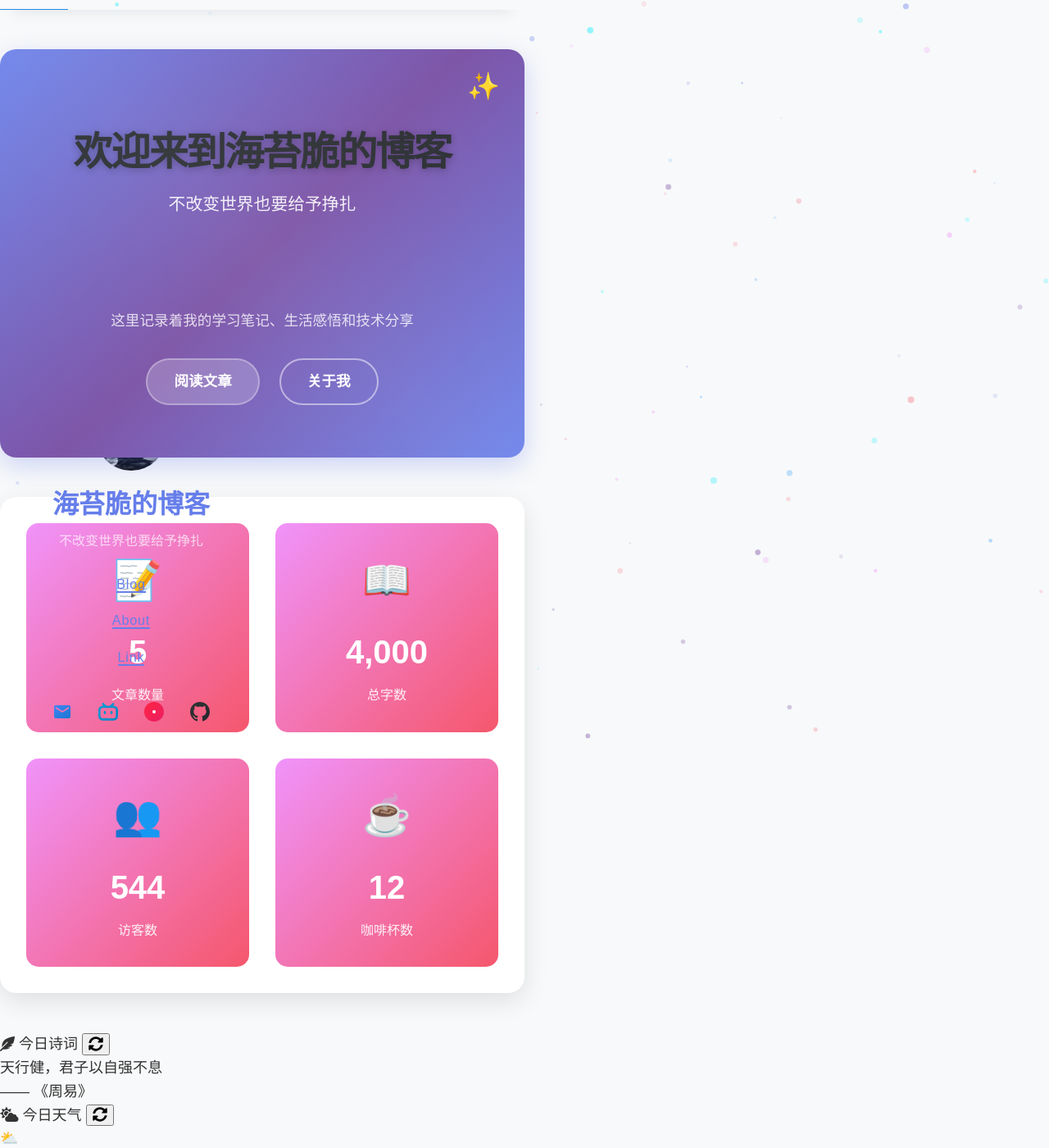
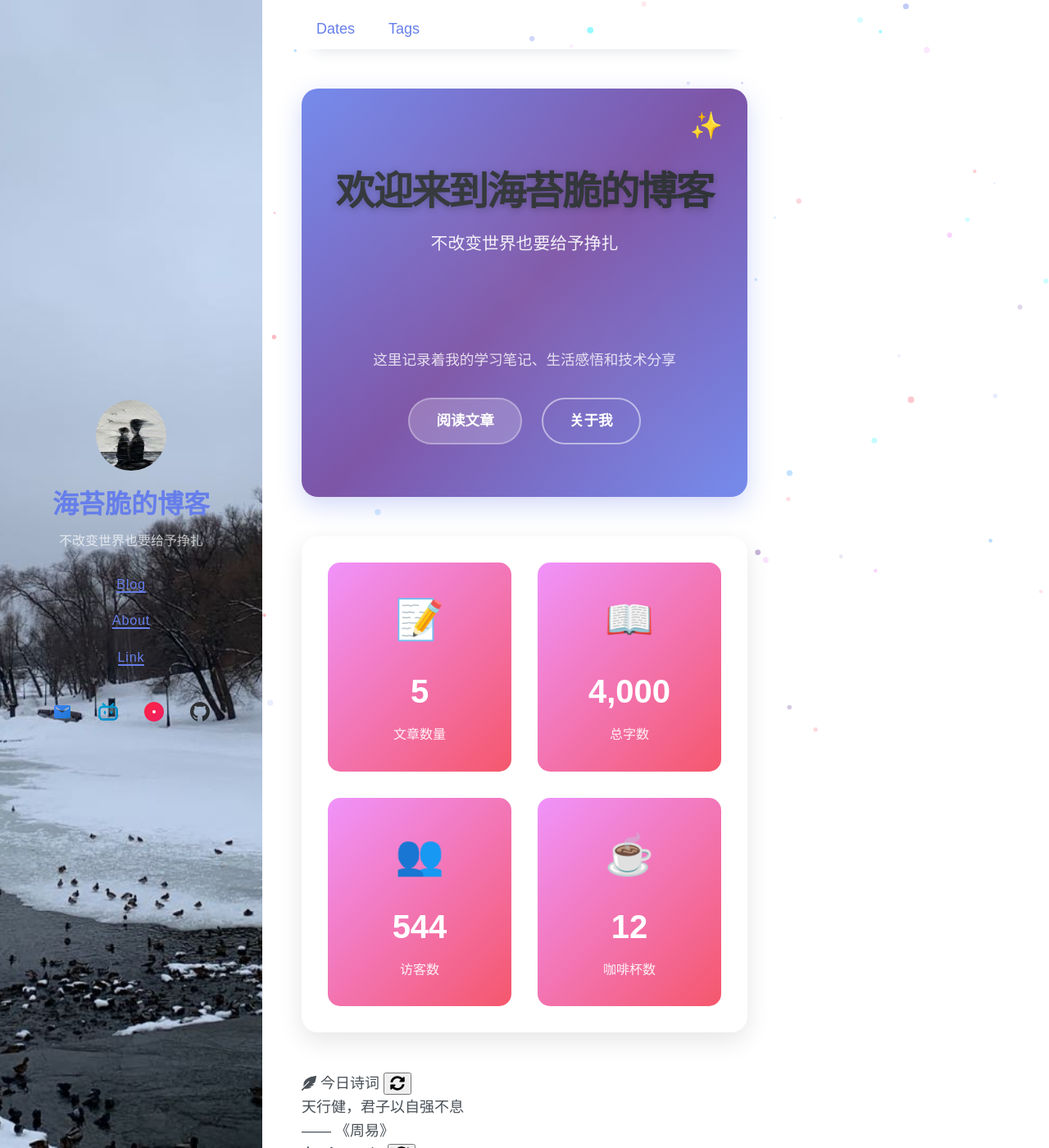
Before and after one commit to Huatiancen/Huatiancen.github.io, a Jekyll site: the page built from index.html, in a window 1280 px wide and 1400 px high. Shown: the whole window at 82% size. Built offline with Jekyll 4.4.1, drawn with Linux system fonts in a browser that asks for light colours; nearby versions of some CDN libraries; the list of posts is cut into pages by our own code.

Commit message:
修复首页布局问题：保持原有三栏布局结构，仅清除装饰样式

```diff
--- a/_sass/_global-beautify.scss
+++ b/_sass/_global-beautify.scss
@@ -10,19 +10,18 @@ body {
   font-family: -apple-system, BlinkMacSystemFont, "Segoe UI", Roboto, sans-serif;
 }
 
-/* 首页专用 - 清除所有全局美化样式 */
+/* 首页专用 - 仅清除装饰样式，保持布局 */
 body.home .content {
   background: transparent !important;
   border: none !important;
   box-shadow: none !important;
   backdrop-filter: none !important;
   border-radius: 0 !important;
-  margin: 0 !important;
-  padding: 0 !important;
+  /* 不要覆盖margin和padding，保持原有布局 */
 }
 
 body.home .sidebar-left {
-  background: transparent !important;
+  /* 不要覆盖背景色，保持default.html中的内联样式 */
   border-radius: 0 !important;
   box-shadow: none !important;
   backdrop-filter: none !important;
--- a/_sass/_home.scss
+++ b/_sass/_home.scss
@@ -1,39 +1,39 @@
 /* 首页专用样式 - GitHub Pages 兼容版本 */
-/* 保持原有布局结构，仅清除不必要的美化样式 */
+/* 保持原有布局结构，仅清除全局美化装饰样式 */
 
-/* 首页整体样式 */
+/* 首页整体样式 - 保持原有背景 */
 body.home {
-  background: #f8f9fa;
-  color: #333;
+  /* 确保变量可用 */
+  font-family: var(--body-font);
 }
 
-/* 保持容器布局，清除美化背景 */
-body.home .container {
-  position: relative; /* 保持相对定位 */
+/* 确保侧边栏布局正常 */
+body.home .sidebar-left {
+  /* 保持原有的position: fixed等布局属性 */
+  /* 只清除全局美化添加的装饰样式 */
+  backdrop-filter: none !important;
+  border-radius: 0 !important;
+  box-shadow: none !important;
+  /* 不要覆盖背景色，保持default.html中的内联样式 */
 }
 
-/* 清除内容区域的美化，但保持布局 */
-body.home .content {
+body.home .sidebar-right {
+  /* 保持原有布局 */
   background: transparent !important;
-  box-shadow: none !important;
-  border: none !important;
-  backdrop-filter: none !important;
-  /* 保持原有的pure-u布局和padding，不完全清零 */
-}
-
-/* 保持侧边栏样式，但清除全局美化 */
-body.home .sidebar-left {
-  /* 保持原有的背景色和布局 */
   backdrop-filter: none !important;
   border-radius: 0 !important;
   box-shadow: none !important;
 }
 
-body.home .sidebar-right {
+/* 内容区域 - 保持布局，清除装饰 */
+body.home .content {
+  /* 清除全局美化的装饰样式，但保持原有的margin-left等布局 */
   background: transparent !important;
+  box-shadow: none !important;
+  border: none !important;
   backdrop-filter: none !important;
   border-radius: 0 !important;
-  box-shadow: none !important;
+  /* 重要：不要覆盖margin和padding，保持原有的margin-left: 25%等布局 */
 }
 
 /* 欢迎区域基础样式 */
```
